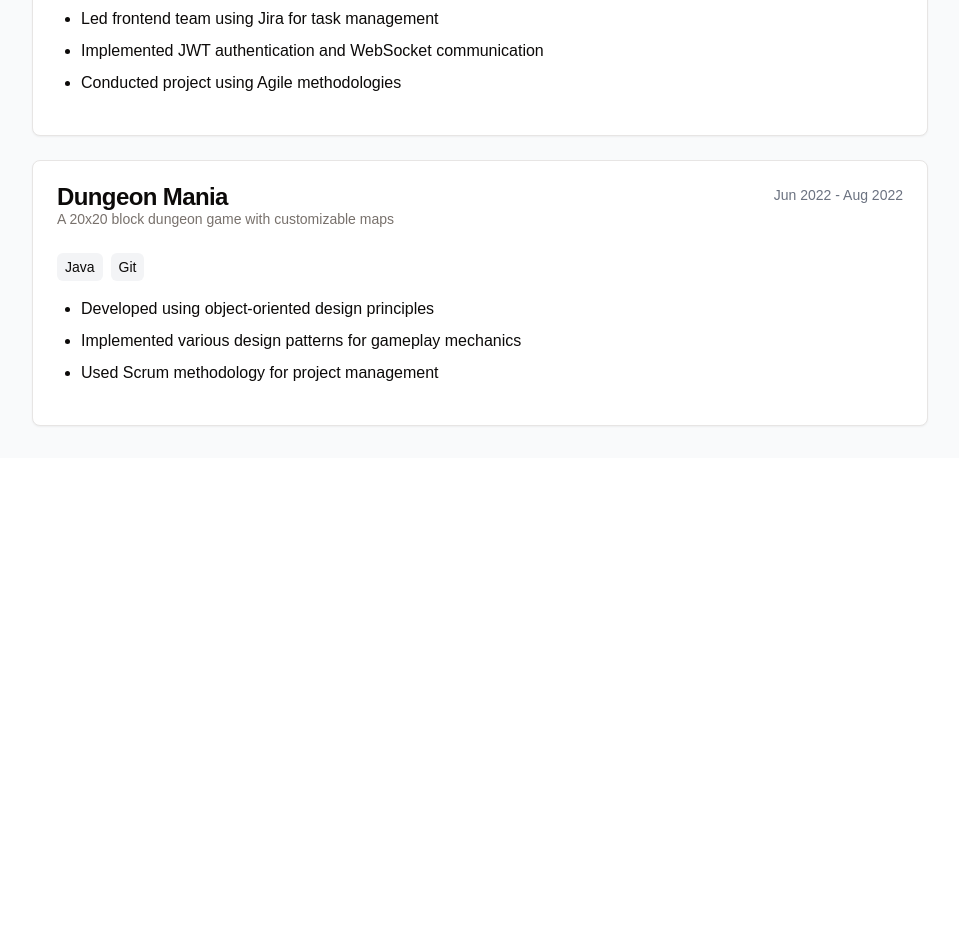
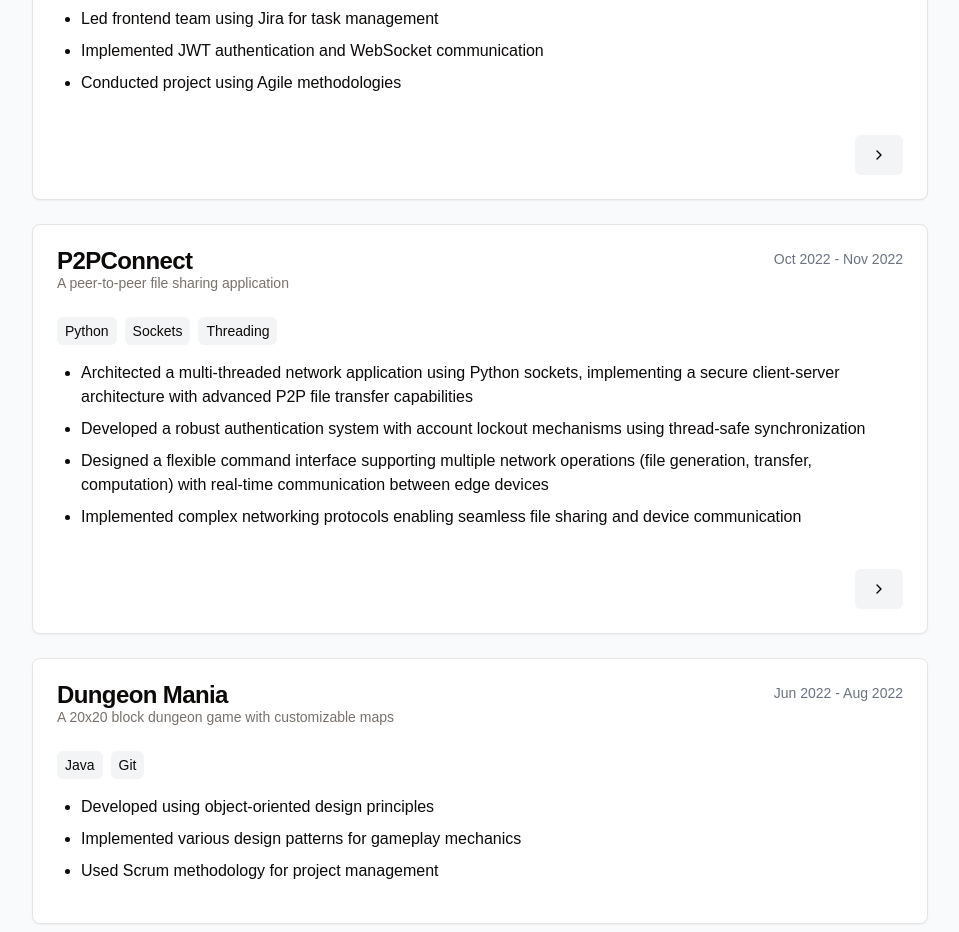
Before and after one commit to JordannTam/portfolio, a Next.js app: page / in a window 1280 px wide. Shown: the part 1560-2492 px from the top of the page, without its empty margins (160-1119 px from the left). Before the commit the page ends 2018 px from the top, so only its background shows below. Built offline with nearby package versions, Linux system fonts and the light colour scheme.

Commit message:
feat: hover scaling

```diff
--- a/components/reveal.tsx
+++ b/components/reveal.tsx
@@ -2,8 +2,8 @@ import { cn } from "@/lib/utils";
 import * as motion from "motion/react-client"
 interface RevealProps {
   children: React.ReactNode;
-  width?: "fit-content" | "full";
-  variant: "left" | "right";
+  width?: "fit-content" | "w-full";
+  variant: "left" | "right" | "top";
 }
 
 
@@ -18,6 +18,10 @@ export default function Reveal({ children, width = "fit-content", variant} : Rev
     left: {
       hidden: { opacity: 0, x: -75 },
       visible: { opacity: 1, x: 0 },
+    },
+    top: {
+      hidden: { opacity: 0, y: -75 },
+      visible: { opacity: 1, y: 0 }
     },
   };
   return (
--- a/components/sections/experience.tsx
+++ b/components/sections/experience.tsx
@@ -23,7 +23,7 @@ export default function Experience() {
 
 function ExperienceCard({ job }: { job: Job }) {
   return (
-    <Card>
+    <Card className="hover:scale-105 transition-all delay-50">
       <CardHeader>
         <div className="flex justify-between items-start">
           <div>
--- a/components/sections/projects.tsx
+++ b/components/sections/projects.tsx
@@ -1,5 +1,8 @@
-import { Card, CardContent, CardDescription, CardHeader, CardTitle } from "@/components/ui/card";
+import { Card, CardContent, CardDescription, CardFooter, CardHeader, CardTitle } from "@/components/ui/card";
 import { projects } from "@/lib/data";
+import { Button } from "../ui/button";
+import { ChevronRight } from "lucide-react";
+import Reveal from "../reveal";
 
 interface Project {
   title: string;
@@ -7,6 +10,7 @@ interface Project {
   description: string;
   technologies: string[];
   highlights: string[];
+  github?: string;
 }
 
 export default function Projects() {
@@ -14,11 +18,11 @@ export default function Projects() {
     <>
       <section className="max-w-4xl mx-auto">
         <h2 className="text-2xl font-bold mb-8 text-center dark:text-white">Projects</h2>
-        <div className="space-y-6">
-          {projects.map((project, index) => (
-            <ProjectCard key={index} project={project} />
-          ))}
-        </div>
+          <div className="space-y-6">
+            {projects.map((project, index) => (
+              <ProjectCard key={index} project={project} />
+            ))}
+          </div>
       </section>
     </>
   )
@@ -26,7 +30,7 @@ export default function Projects() {
 
 function ProjectCard({ project }: { project: Project }) {
   return (
-    <Card>
+    <Card className="hover:scale-105 transition-all delay-50">
       <CardHeader>
         <div className="flex justify-between items-start">
           <div>
@@ -42,7 +46,7 @@ function ProjectCard({ project }: { project: Project }) {
             {project.technologies.map((tech, techIndex) => (
               <span
                 key={techIndex}
-                className="px-2 py-1 bg-gray-100 dark:bg-gray-800 dark:text-gray-300 rounded-md text-sm"
+                className="px-2 py-1 bg-gray-100  dark:bg-gray-800 dark:text-gray-300 rounded-md text-sm"
               >
                 {tech}
               </span>
@@ -55,6 +59,18 @@ function ProjectCard({ project }: { project: Project }) {
           </ul>
         </div>
       </CardContent>
+      {
+        project?.github && (
+          <CardFooter className="flex justify-end">
+            <Button asChild className="hover:scale-125 hover:bg-gray-100 hover:shadow-md bg-gray-100 text-black dark:bg-gray-800 dark:text-gray-300 transition-all delay-50">
+              <a href={project.github} target="_blank" rel="noreferrer noopener">
+                <ChevronRight />
+              </a>
+            </Button>
+          </CardFooter>
+        )
+      }
+
     </Card>
   );
 
--- a/components/sections/skills.tsx
+++ b/components/sections/skills.tsx
@@ -18,7 +18,7 @@ export default function Skills() {
 
 function SkillCard({ title, skills }: { title: string, skills: string[] }) {
   return (
-    <Card>
+    <Card className="hover:scale-105 transition-all delay-50">
       <CardHeader>
         <CardTitle className="text-lg">{title}</CardTitle>
       </CardHeader>
--- a/lib/data/content/projects.json
+++ b/lib/data/content/projects.json
@@ -19,7 +19,21 @@
       "Led frontend team using Jira for task management",
       "Implemented JWT authentication and WebSocket communication",
       "Conducted project using Agile methodologies"
-    ]
+    ],
+    "github": "https://github.com/JordannTam/syncFlow"
+  },
+  {
+    "title": "P2PConnect",
+    "period": "Oct 2022 - Nov 2022",
+    "description": "A peer-to-peer file sharing application",
+    "technologies": ["Python", "Sockets", "Threading"],
+    "highlights": [
+      "Architected a multi-threaded network application using Python sockets, implementing a secure client-server architecture with advanced P2P file transfer capabilities",
+      "Developed a robust authentication system with account lockout mechanisms using thread-safe synchronization",
+      "Designed a flexible command interface supporting multiple network operations (file generation, transfer, computation) with real-time communication between edge devices",
+      "Implemented complex networking protocols enabling seamless file sharing and device communication"
+    ],
+    "github": "https://github.com/JordannTam/P2P-Connect"
   },
   {
     "title": "Dungeon Mania",
```
